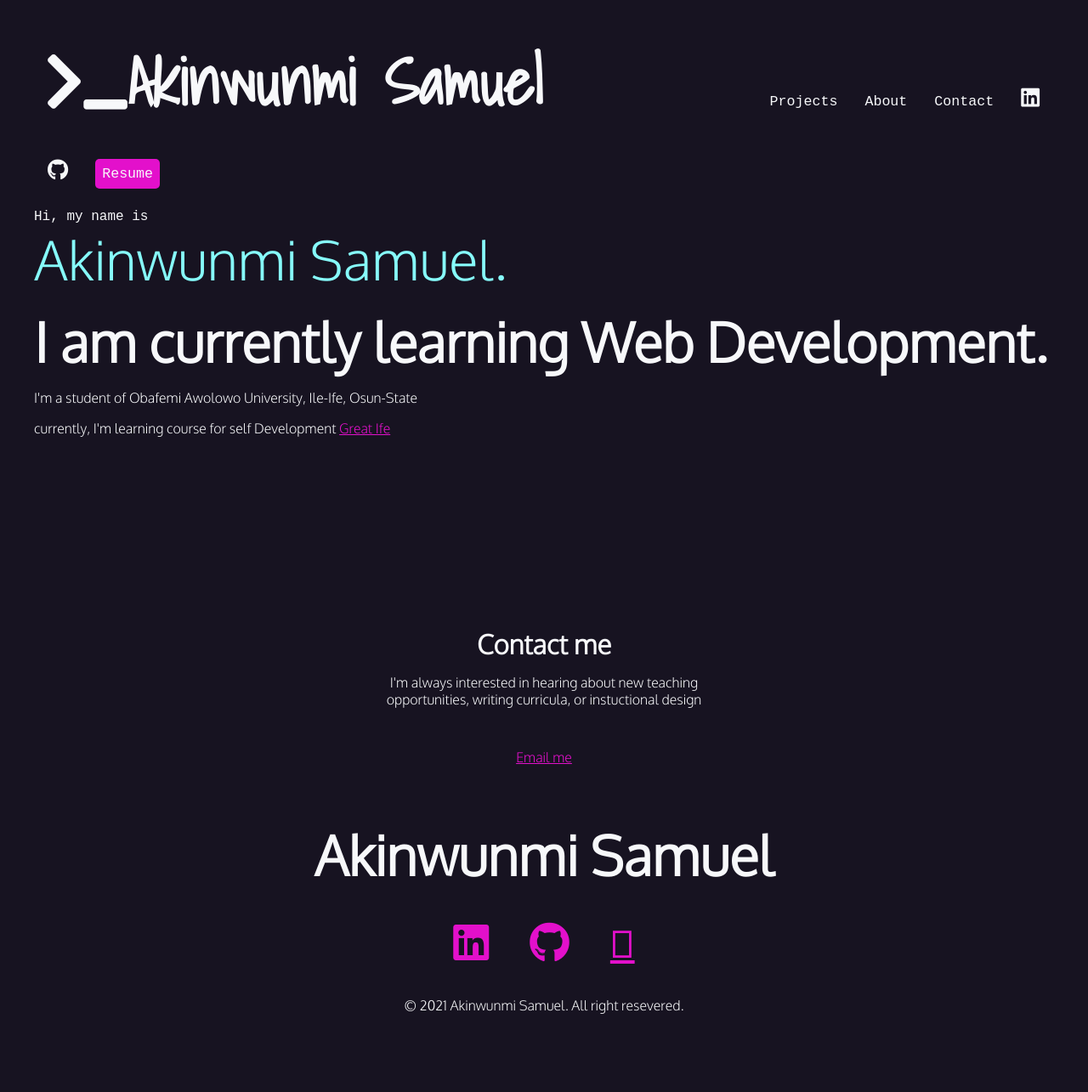
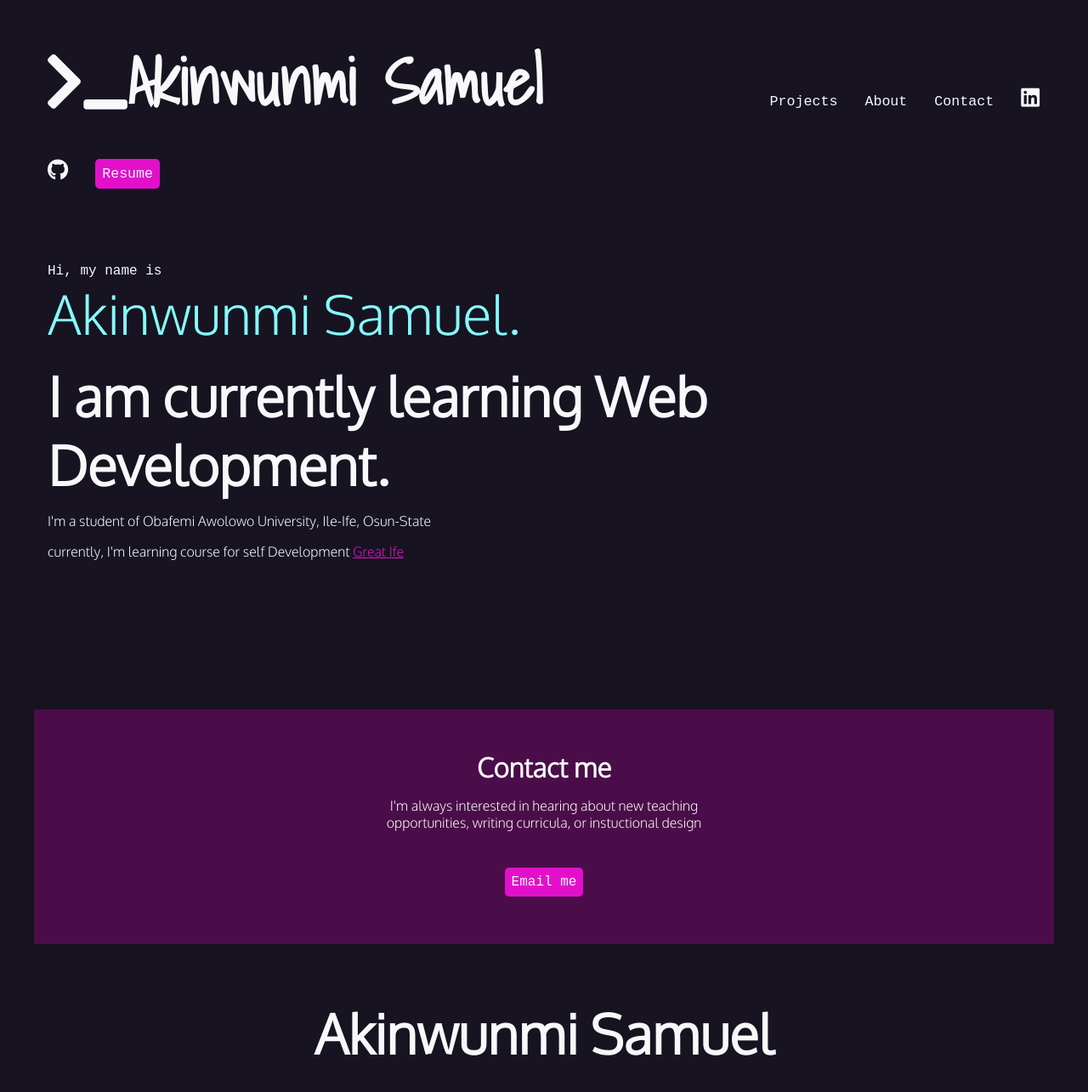
Before and after one commit to Kouzin1/web, a plain HTML site: page index.html in a window 1280 px wide. Shown: the top 1285 px of the page at 85% size. Before the commit the page ends 1229 px from the top, so only its background shows below. Drawn offline with Linux system fonts and the light colour scheme; a web font is replaced by a local one.

Commit message:
new files added

```diff
--- a/index.html
+++ b/index.html
@@ -48,11 +48,15 @@
             <p>I'm a student of Obafemi Awolowo University, Ile-Ife, Osun-State</p>
             <p>currently, I'm learning course for self Development <a href="https://eportal.oauife.edu.ng/" target="_blank">Great Ife</a></p>
         </section>
-        <section id="contact">
-            <h1>Contact me</h1>
-            <p>I'm always interested in hearing about new teaching opportunities, writing curricula, or instuctional design</p>
-            <p><a href="https://yahoo.com" target="_blank">Email me</a></p>
-        </section>
+
+        <div class="section-plum">
+            <section id="contact">
+                <h1>Contact me</h1>
+                <p>I'm always interested in hearing about new teaching opportunities, writing curricula, or instuctional design</p>
+                <p><a href="https://yahoo.com" target="_blank" class="button">Email me</a></p>
+            </section>
+        </div>
+
         <footer>
             <h2>Akinwunmi Samuel</h2>
             <ul>
--- a/mystyle.css
+++ b/mystyle.css
@@ -38,7 +38,8 @@ html    {
 }
 
 #intro  {
-    padding-bottom: 10rem;
+    padding: 4rem 1rem 10rem 1rem;
+    max-width: 1200px;
 }
 
 p    {
@@ -71,6 +72,9 @@ h2  {
     padding: 3rem 0;
 }
 
+.section-plum   {
+    background-color: var(--plum);
+}
 #contact p:last-child   {
     margin-top: 3rem;
 }
@@ -124,6 +128,9 @@ nav [class*="fa-"]  {
     background-color: var(--magenta);
     padding: 0.5rem;
     border-radius: 5px;
+    font-family: var(--mono);
+    text-decoration: none;
+    color: var(--white);
 }
 
 .button:hover   {
@@ -132,6 +139,7 @@ nav [class*="fa-"]  {
 }
 
 footer  {
+    padding: 4rem 0;
     text-align: center;
 }
 
```
